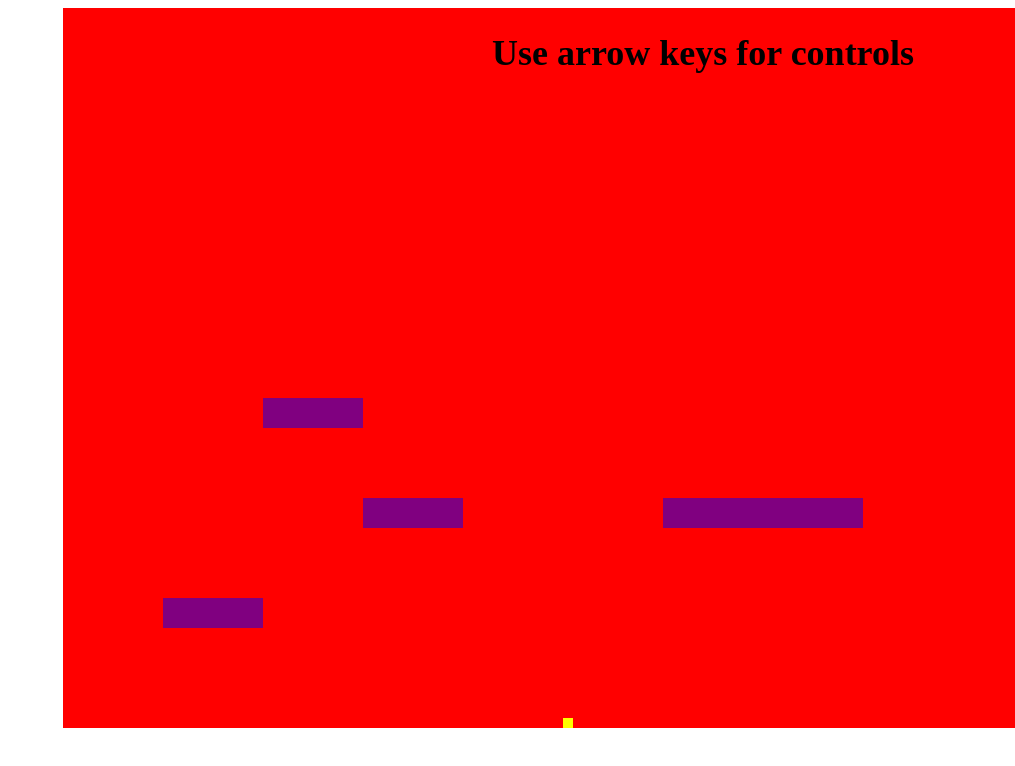
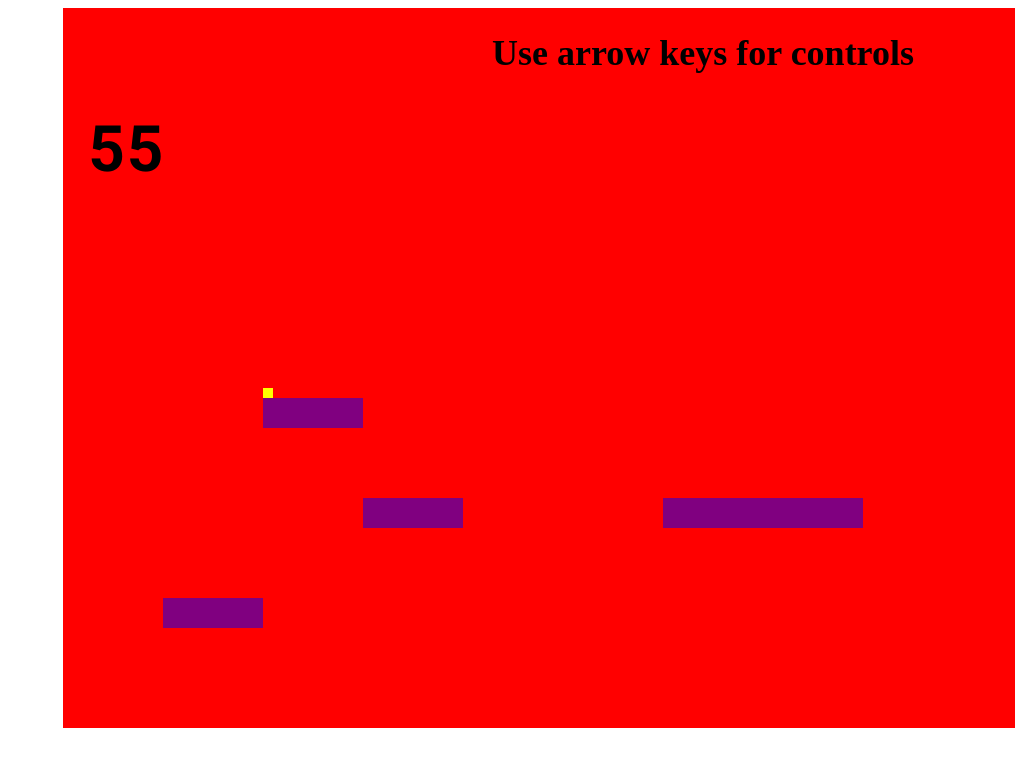
Before and after one commit to MannyMcCullom/mvp, a website: page public/index.html in a window 1280 px wide. Shown: the whole page, without its empty margins (265-1280 px from the left). Drawn offline with Linux system fonts and the light colour scheme; no server answers.

Commit message:
Should Be Good

```diff
--- a/public/app.js
+++ b/public/app.js
@@ -11,7 +11,7 @@ const enter = document.querySelector('#username_Button');
 enter.remove()
 const players = document.querySelector('#highScore');
 
-// const showScore = document.querySelector('#showScore');
+const currentTime = document.querySelector('#timer');
 
 let boxSize = 10;
 const box = document.createElement('div');
@@ -31,7 +31,7 @@ let movingUp = false;
 let movingDown = true;
 
 let bottom = 500;
-let left = 500;
+let left = 200;
 // left = 5000; // Cheat
 
 let leftMove;
@@ -63,12 +63,14 @@ let runClock = setInterval(()=>{
 },1000)
 
 let displayTime = setInterval(() => {
+    currentTime.textContent = clock;
     console.log(clock);
 }, 1000);
 
 function setTimer() {
     runClock
     displayTime
+
 }
 
 // Clearing
@@ -145,6 +147,7 @@ function barrier() {
             console.log(`You Win with ${clock} seconds to spare`)
             scene.append(input);
             scene.append(enter)
+            currentTime.remove()
             const win = document.createElement('h1');
             win.textContent = `You Reached the End with ${clock} seconds to spare.`
             scene.append(win);
@@ -192,7 +195,6 @@ function barrier() {
                     left = obcLeft;
                     clearHorizontalIntervals()
                     noHorizantal()
-                    // clearTimeout(landCheck)
                     checkMovingLand()
                 }
             }
@@ -206,7 +208,6 @@ function barrier() {
                     left = obcLeft + obcWidth - plaWidth;
                     clearHorizontalIntervals()
                     noHorizantal()
-                    // clearTimeout(landCheck)
                     checkMovingLand()
                 }
             }
@@ -269,12 +270,6 @@ function physics(){
         rightInterval();
     }
 
-    console.log(
-        'movingUp:', movingUp,
-        'movingDown:', movingDown,
-        'movingRight:', movingRight,
-        'movingLeft:', movingLeft
-        )
     barrier();
 }
 
@@ -369,9 +364,7 @@ document.addEventListener("keydown", (event) => {
     if (keyName === 'ArrowUp') {
         if (landed) {
             if (!stopped) {
-                // stopped = true
                 noHorizantal();
-                // clearHorizontalIntervals()
             }
             clearVerticalIntervals();
             movingUp = true;
@@ -433,9 +426,7 @@ document.addEventListener("keydown", (event) => {
 // POST Request
 
 const populateScore = ()=>{
-    // showScore.remove()
     removeAllChildNodes(players);
-    // screen.append(hideScore);
     fetch('/players')
     .then((response)=>{
         return response.json();
@@ -505,19 +496,7 @@ enter.addEventListener('click', ()=>{
     input.value = ''; // Always clears text box
 });
 // -----------------------------------------------------------------------------
-// hideScore.addEventListener('click', ()=>{
-//     hideScore.remove();
-//     removeAllChildNodes(players)
-//     players.remove();
-//     screen.append(showScore);
-// })
 
-// -----------------------------------------------------------------------------
-// GET Request
-// showScore.addEventListener('click', populateScore)
-
-
-// -----------------------------------------------------------------------------
 addMusic('music.ogg');
 physics();
 populateScore();
--- a/public/index.html
+++ b/public/index.html
@@ -13,6 +13,7 @@
 <body>
     <div id="screenContainer">
         <div class="scene">
+            <div id="timer"></div>
             <h1>Use arrow keys for controls</h1>
         </div>
         <input type="text" id="username" class="textBox" placeholder="Enter Name" maxlength="10">
--- a/public/style.css
+++ b/public/style.css
@@ -77,3 +77,12 @@ body {
     background-color: black;
     color: white;
   }
+
+  #timer {
+    position: absolute;
+    left: 25px;
+    bottom:75%;
+    font-size: 64px;
+    font-family: 'Roboto Mono', monospace;
+
+  }
```
